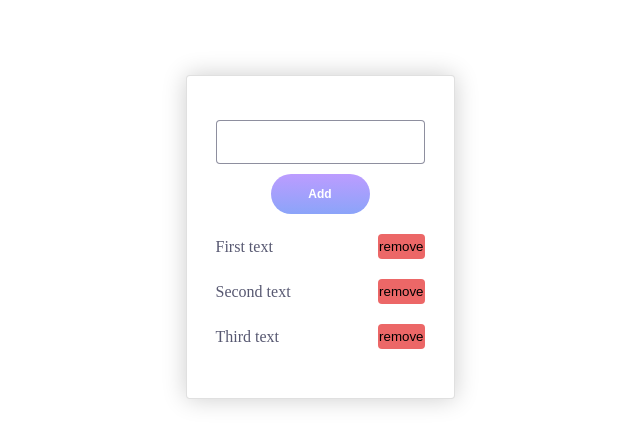
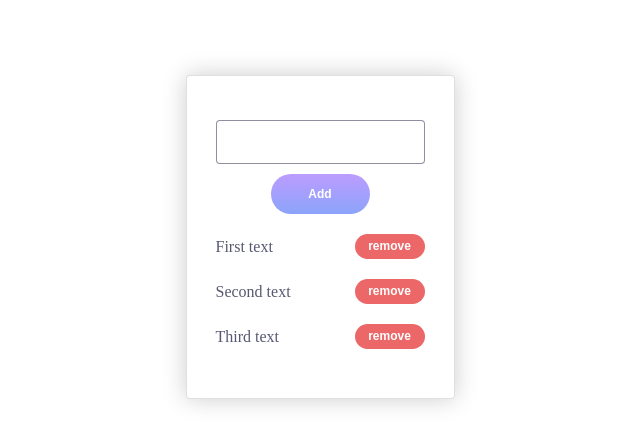
Before and after one commit to wendivue/next-test, a Next.js app: page / in a window 1280 px wide. Shown: the top 446 px of the page, without its empty margins (320-960 px from the left). Built offline with nearby package versions, Linux system fonts and the light colour scheme.

Commit message:
refactor: add Button

```diff
--- a/components/CardTodo/CardTodo.styles.ts
+++ b/components/CardTodo/CardTodo.styles.ts
@@ -1,3 +1,4 @@
+import { Button } from 'elements/Button/Button';
 import styled from 'styled-components';
 
 const CardTodo = styled.div`
@@ -29,23 +30,8 @@ const List = styled.ul`
   width: 100%;
 `;
 
-const Button = styled.button`
-  font-size: 12px;
-  font-weight: 700;
-  line-height: 15px;
-  color: #1f2041;
-  position: relative;
-  min-width: 99px;
-  display: inline-block;
-  padding: 12.5px 13.5px;
-  background: linear-gradient(180deg, #bc9cff, #8ba4f9);
-  color: #fff;
-  text-align: center;
-  border: none;
-  border-radius: 22px;
-  box-sizing: border-box;
-  cursor: pointer;
+const CardButton = styled(Button)`
   margin-top: 10px;
 `;
 
-export { Input, CardTodo, List, Button };
+export { Input, CardTodo, List, CardButton };
--- a/components/CardTodo/CardTodo.tsx
+++ b/components/CardTodo/CardTodo.tsx
@@ -32,9 +32,9 @@ const CardTodo = (): JSX.Element => {
     <>
       <S.CardTodo>
         <S.Input ref={textInput} type="text" name="add" />
-        <S.Button type="submit" onClick={handleClickAdd}>
+        <S.CardButton type="submit" onClick={handleClickAdd}>
           Add
-        </S.Button>
+        </S.CardButton>
         <S.List>
           {todos.map((todo, index: number) => (
             <Todo key={index.toString()} index={index} todo={todo} onClick={handleClickRemove} />
--- a/components/Todo/Todo.styles.ts
+++ b/components/Todo/Todo.styles.ts
@@ -12,14 +12,4 @@ const Text = styled.p`
   font-size: 16px;
 `;
 
-const ButtonRemove = styled.button`
-  display: inline-block;
-  height: 25px;
-  border: 1px solid transparent;
-  border-radius: 4px;
-  text-align: center;
-  background: #ec6767;
-  cursor: pointer;
-`;
-
-export { Todo, Text, ButtonRemove };
+export { Todo, Text };
--- a/components/Todo/Todo.tsx
+++ b/components/Todo/Todo.tsx
@@ -1,3 +1,5 @@
+import { Button } from 'elements/Button/Button';
+
 import * as S from './Todo.styles';
 
 interface todoText {
@@ -15,13 +17,15 @@ const Todo = ({ todo, index, onClick }: TodoProps): JSX.Element => {
     <>
       <S.Todo>
         <S.Text>{todo.text}</S.Text>
-        <S.ButtonRemove
+        <Button
           onClick={() => {
             onClick(index);
           }}
+          isSmall
+          isDelete
         >
           remove
-        </S.ButtonRemove>
+        </Button>
       </S.Todo>
     </>
   );
--- /dev/null
+++ b/elements/Button/Button.styles.ts
@@ -0,0 +1,29 @@
+import styled, { css } from 'styled-components';
+import { Props } from './Button.model';
+
+const Button = styled.a<Props>`
+  ${(props) => {
+    const { gradients, colors } = props.theme;
+
+    const { isSmall, isDelete } = props;
+
+    return css`
+      font-size: 12px;
+      font-weight: 700;
+      line-height: 15px;
+      color: #1f2041;
+      position: relative;
+      min-width: ${isSmall ? '70px' : '99px'};
+      display: inline-block;
+      padding: ${isSmall ? '5px 5px' : '12.5px 13.5px'};
+      background: ${isDelete ? colors.delete : gradients.primary};
+      color: #fff;
+      text-align: center;
+      border: none;
+      border-radius: 22px;
+      box-sizing: border-box;
+      cursor: pointer;
+    `;
+  }}
+`;
+export { Button };
--- /dev/null
+++ b/elements/Button/Button.tsx
@@ -0,0 +1,15 @@
+import Link from 'next/link';
+
+import { Props } from './Button.model';
+import * as S from './Button.styles';
+
+const Button = ({ href, isSmall, isDelete, ...rest }: Props): JSX.Element =>
+  href ? (
+    <Link href={href}>
+      <S.Button {...rest} isSmall={isSmall} isDelete={isDelete} />
+    </Link>
+  ) : (
+    <S.Button as="button" {...rest} isSmall={isSmall} isDelete={isDelete} />
+  );
+
+export { Button };
```
Also changed, not shown: elements/Button/Button.model.ts (added, +10 -0 lines).
